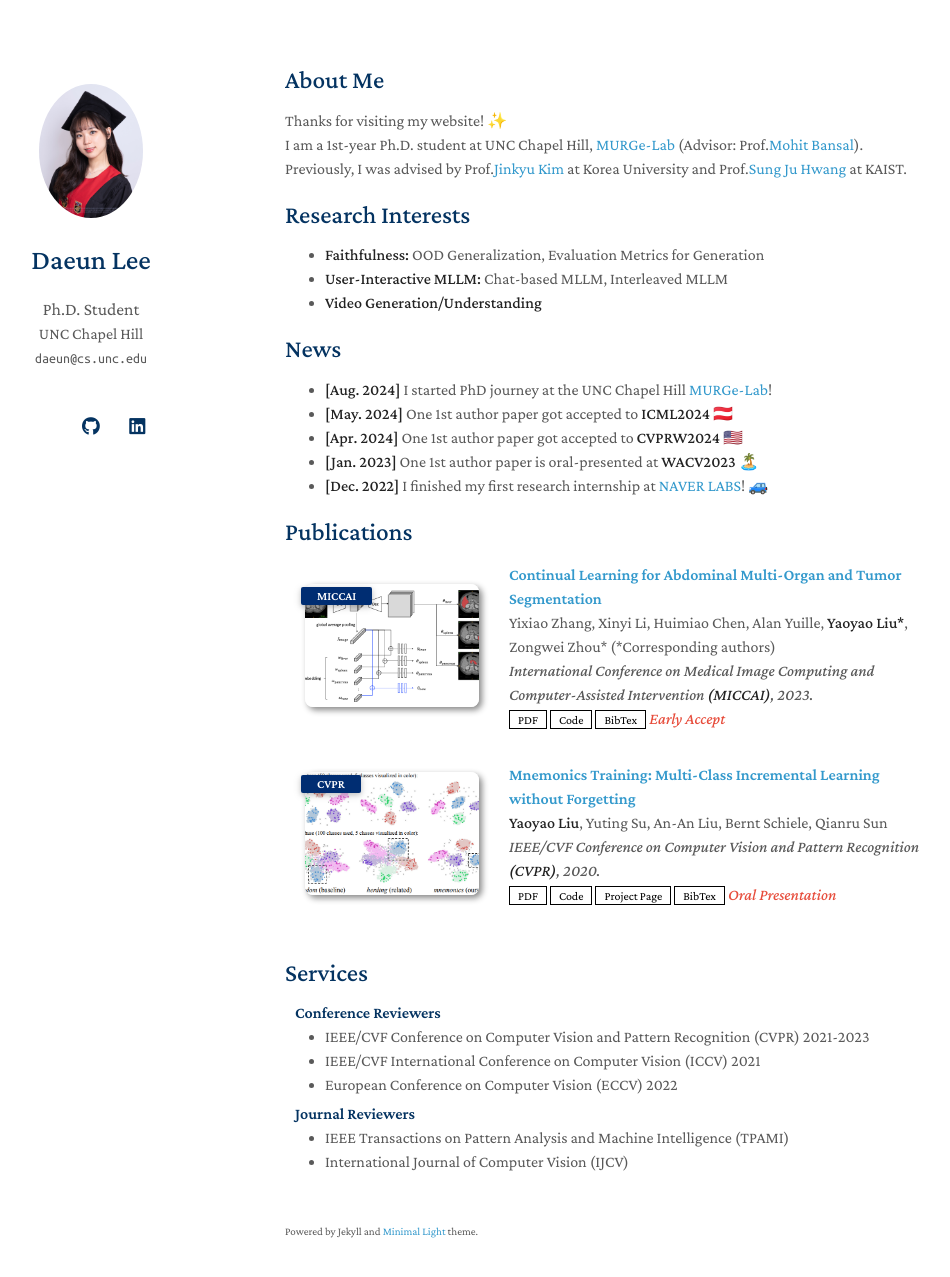
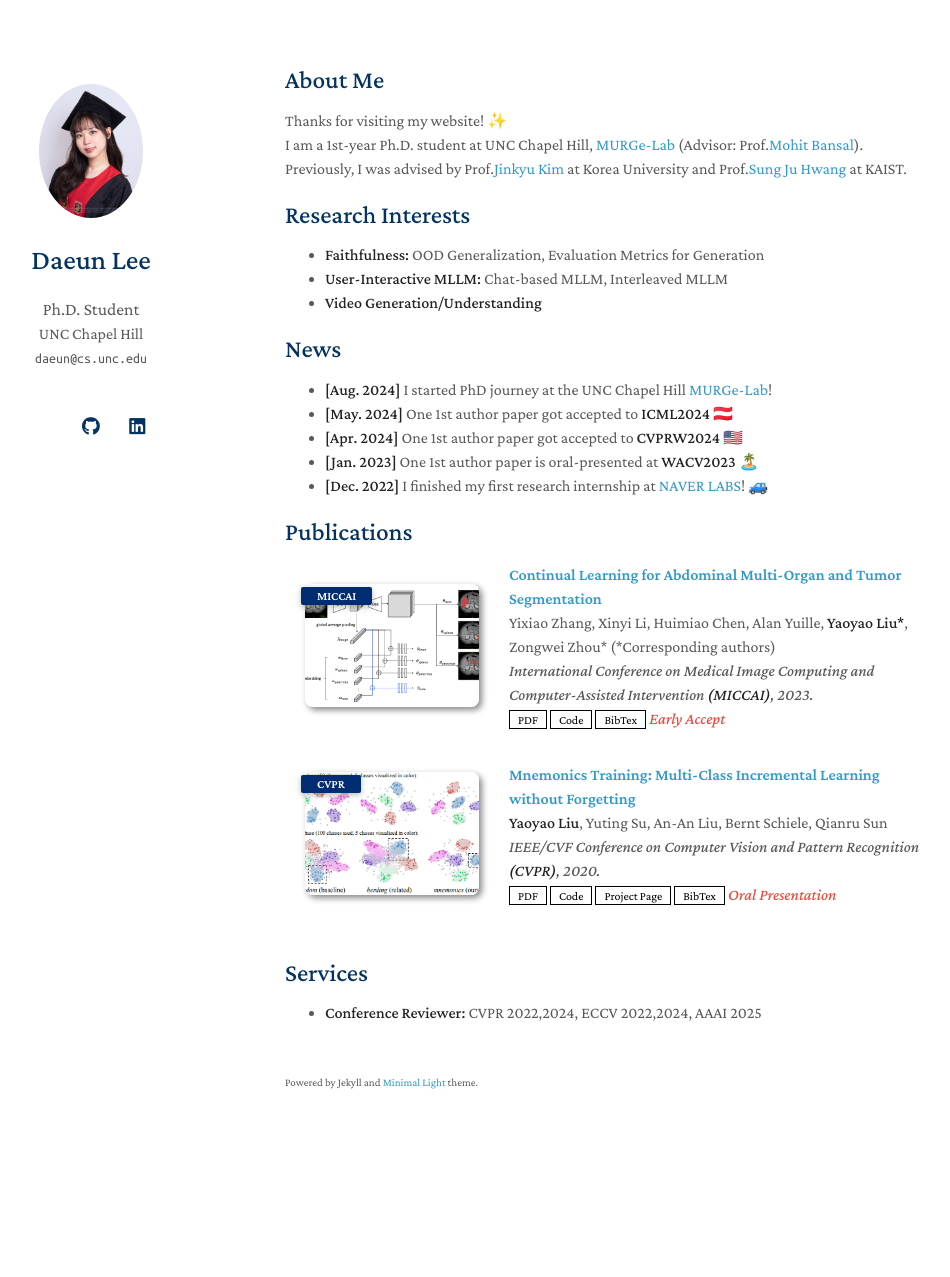
Before and after one commit to daeunni/daeunni.github.io, a Jekyll site: the page built from index.md, in a window 1280 px wide and 1312 px high. Shown: the top 1277 px of the window, without its empty margins (185-1135 px from the left). Built offline with Jekyll 4.4.1, drawn with Linux system fonts in a browser that asks for light colours; a style sheet for code colours, icons or effects is not loaded; our own code applies the rules of GitHub Pages for plain Markdown files.

Commit message:
Update services.md

```diff
--- a/_includes/services.md
+++ b/_includes/services.md
@@ -1,16 +1,3 @@
 ## Services
 
-<h4 style="margin:0 10px 0;">Conference Reviewers</h4>
-
-<ul style="margin:0 0 5px;">
-  <li><a href="http://cvpr2023.thecvf.com/"><autocolor>IEEE/CVF Conference on Computer Vision and Pattern Recognition (CVPR) 2021-2023</autocolor></a></li>
-  <li><a href="http://iccv2021.thecvf.com/"><autocolor>IEEE/CVF International Conference on Computer Vision (ICCV) 2021</autocolor></a></li>
-  <li><a href="https://eccv2022.ecva.net/"><autocolor>European Conference on Computer Vision (ECCV) 2022</autocolor></a></li>
-</ul>
-
-<h4 style="margin:0 10px 0;">Journal Reviewers</h4>
-
-<ul style="margin:0 0 20px;">
-  <li><a href="https://www.computer.org/csdl/journal/tp"><autocolor>IEEE Transactions on Pattern Analysis and Machine Intelligence (TPAMI)</autocolor></a></li>
-  <li><a href="https://www.springer.com/journal/11263"><autocolor>International Journal of Computer Vision (IJCV)</autocolor></a></li>
-</ul>
+- **Conference Reviewer:** CVPR 2022,2024, ECCV 2022,2024, AAAI 2025
```
